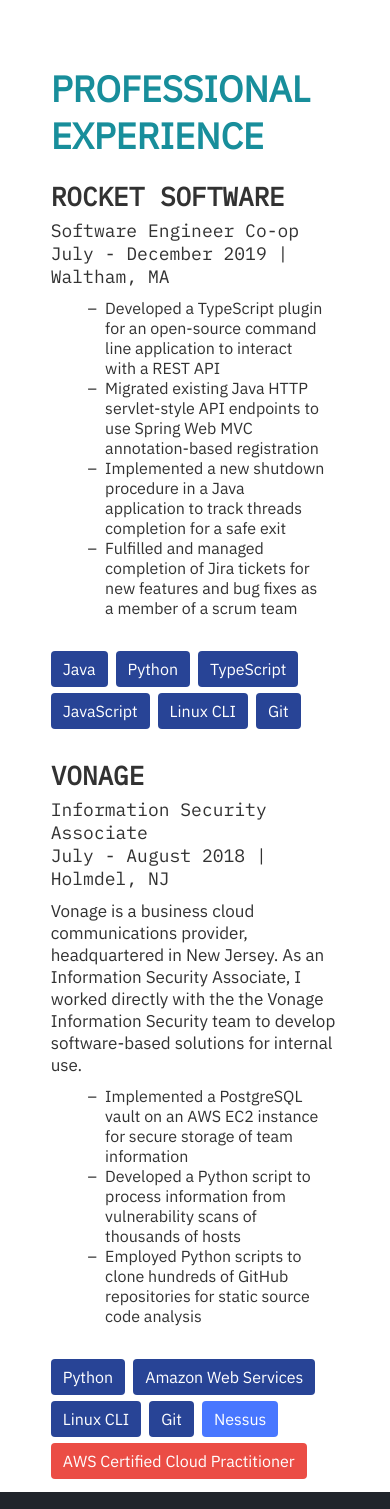
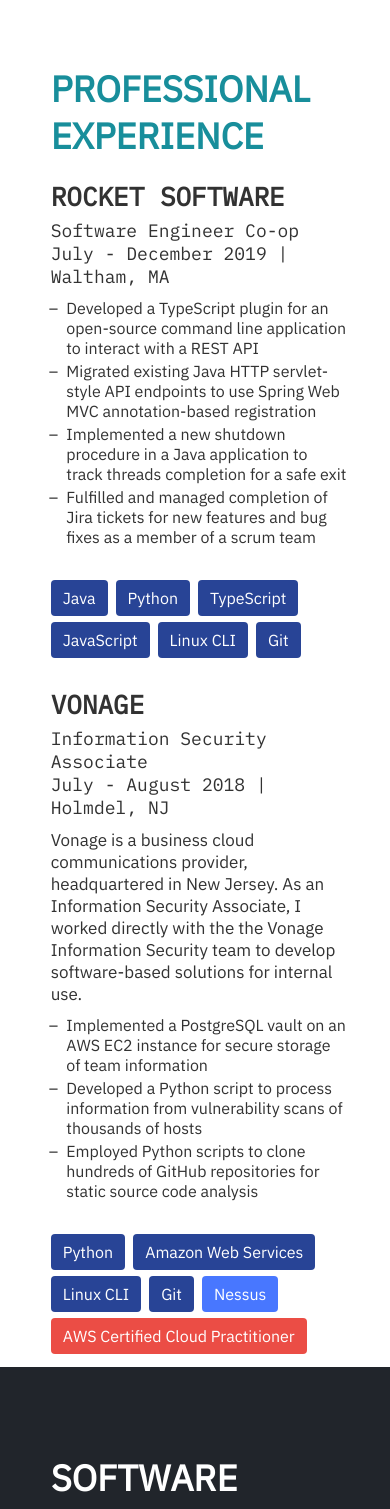
Before and after one commit to justinkonecny/website, a React (Create React App) app: page / in a window 390 px wide. Shown: the part 3428-4937 px from the top of the page. Built offline with nearby package versions, Linux system fonts and the light colour scheme.

Commit message:
Fix mobile bullets

```diff
--- a/src/components/Home.js
+++ b/src/components/Home.js
@@ -325,7 +325,7 @@
                         </h5>
                         <p>Relevant Coursework:</p>
                         <ul className={this.state.isMobile ? 'list-container list-container-mobile' : 'list-container'}>
-                            <div className={'list'}>
+                            <div className={this.state.isMobile ? 'list list-mobile' : 'list'}>
                                 <li>Object-Oriented Design</li>
                                 <li>Algorithms & Data Structures</li>
                                 <li>Networks & Distributed Systems</li>
@@ -333,7 +333,7 @@
                                 <li>Theory of Computation</li>
                                 <li>Foundations of Cybersecurity</li>
                             </div>
-                            <div className={'list'}>
+                            <div className={this.state.isMobile ? 'list list-mobile' : 'list'}>
                                 <li>Fundamentals of Computer Science 1 & 2</li>
                                 <li>Discrete Structures</li>
                                 <li>Probability & Statistics</li>
@@ -357,11 +357,13 @@
                         <h3 id={'experience'}>Professional Experience</h3>
                         <h4>Rocket Software</h4>
                         <h5>Software Engineer Co-op<br/>July - December 2019 | Waltham, MA</h5>
-                        <ul className={'list'}>
+                        <ul className={this.state.isMobile ? 'list-container list-container-mobile' : 'list-container'}>
+                            <div className={this.state.isMobile ? 'list list-mobile' : 'list'}>
                                 <li>Developed a TypeScript plugin for an open-source command line application to interact with a REST API</li>
                                 <li>Migrated existing Java HTTP servlet-style API endpoints to use Spring Web MVC annotation-based registration</li>
                                 <li>Implemented a new shutdown procedure in a Java application to track threads completion for a safe exit</li>
                                 <li>Fulfilled and managed completion of Jira tickets for new features and bug fixes as a member of a scrum team</li>
+                            </div>
                         </ul>
                         <div id={'rocket-skills'} className={this.state.showRocketSkills ? 'skills fade-in' : 'skills fade-in-hide'} style={{'marginBottom': '0'}}>
                             <span className={'skill-all body-skill'} style={this.skillProficient}>Java</span>
@@ -381,10 +383,12 @@
                             Information Security Associate, I worked directly with the the Vonage Information Security
                             team to develop software-based solutions for internal use.
                         </p>
-                        <ul className={'list'}>
+                        <ul className={this.state.isMobile ? 'list-container list-container-mobile' : 'list-container'}>
+                            <div className={this.state.isMobile ? 'list list-mobile' : 'list'}>
                                 <li>Implemented a PostgreSQL vault on an AWS EC2 instance for secure storage of team information</li>
                                 <li>Developed a Python script to process information from vulnerability scans of thousands of hosts</li>
                                 <li>Employed Python scripts to clone hundreds of GitHub repositories for static source code analysis</li>
+                            </div>
                         </ul>
                         <div id={'vonage-skills'} className={this.state.showVonageSkills ? 'skills fade-in' : 'skills fade-in-hide'} style={{'marginBottom': '0'}}>
                             <span className={'skill-all body-skill'} style={this.skillProficient}>Python</span>
--- a/src/css/Home.css
+++ b/src/css/Home.css
@@ -227,6 +227,10 @@
     margin: 10px 5% 0 5%;
 }
 
+.list-mobile {
+    margin: 10px 5% 0 5%;
+}
+
 li {
     list-style-type: none;
 }
```
Lines whose indentation alone changed are shown as unchanged.
